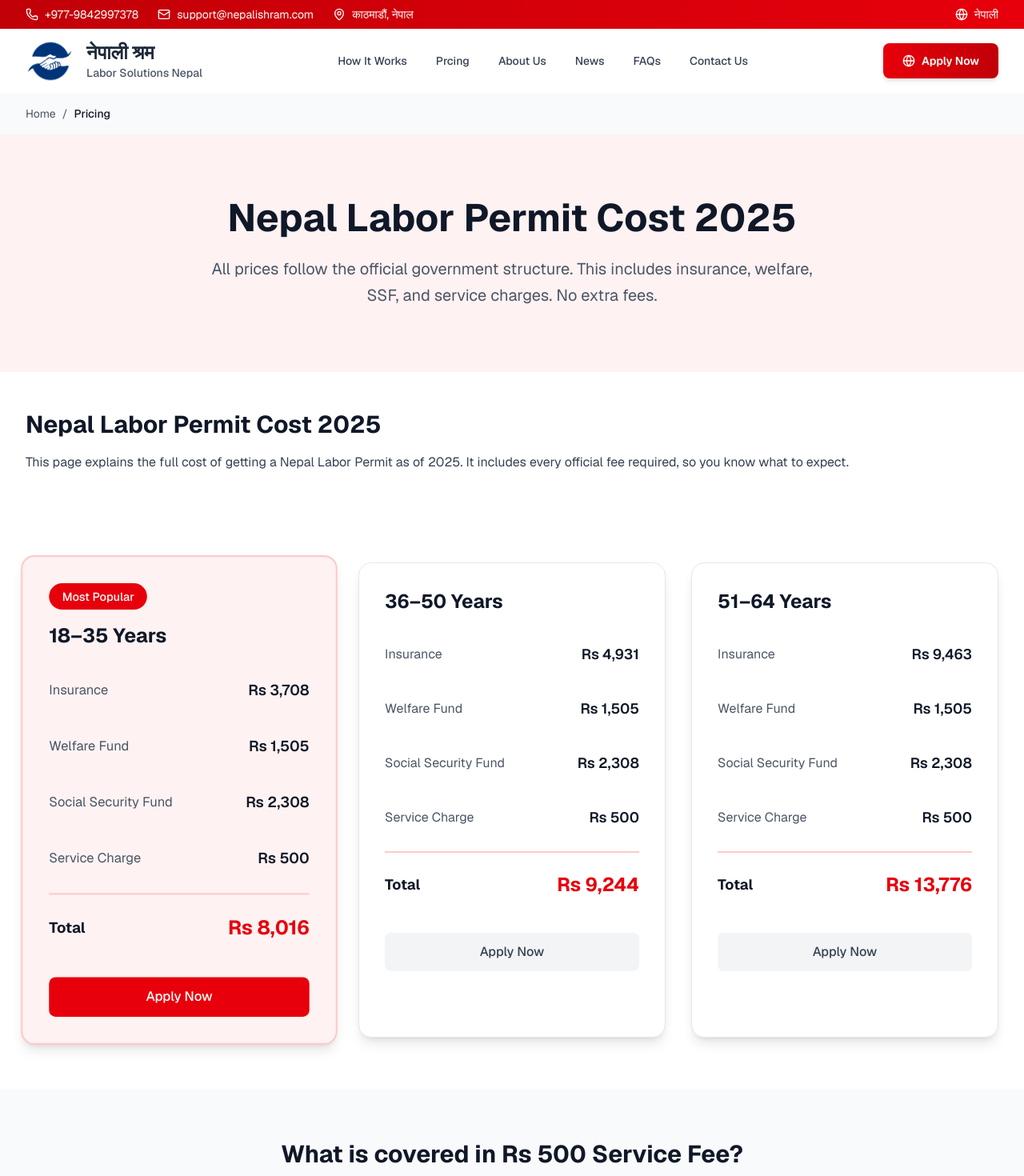
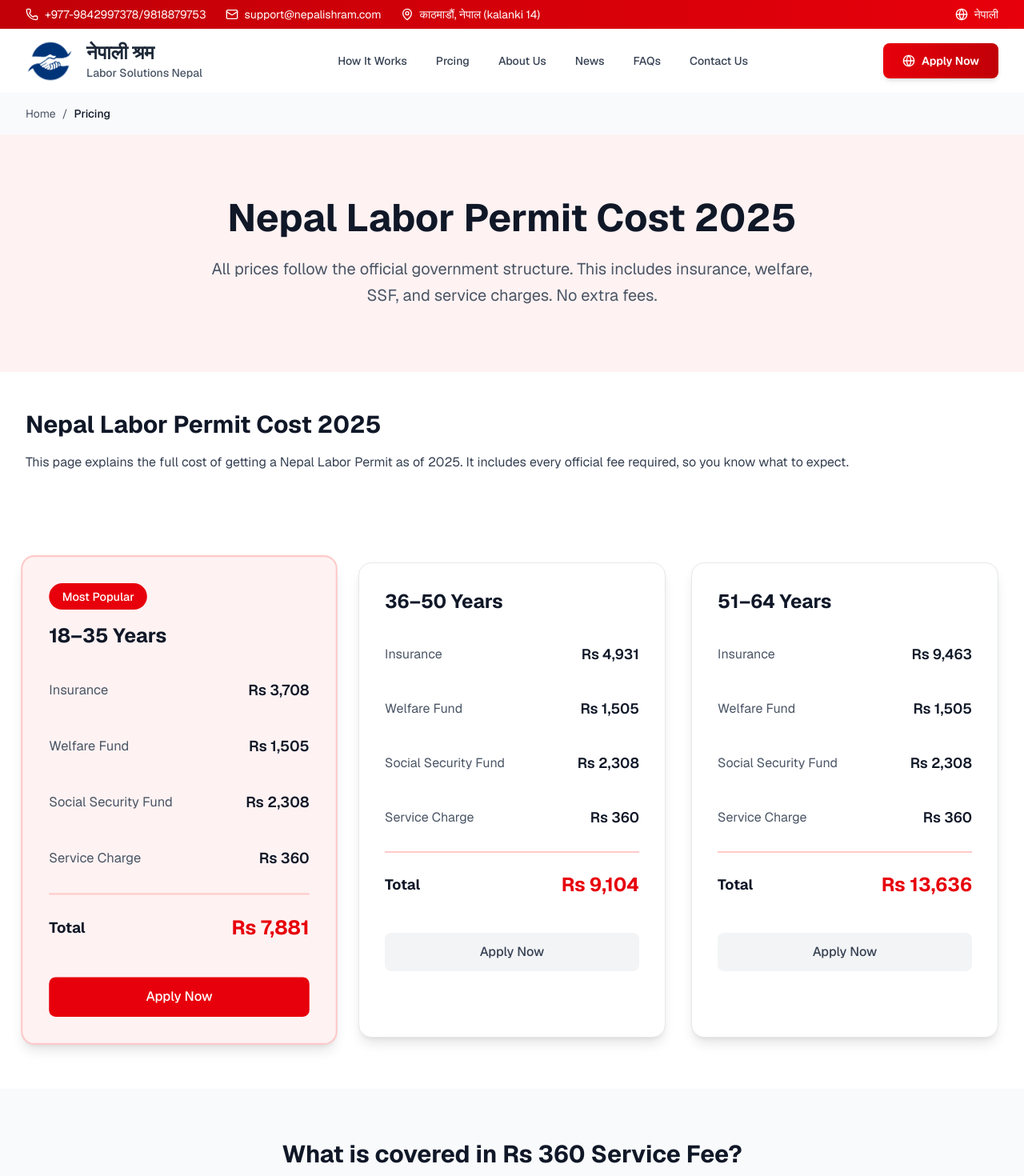
Before and after one commit to crizanp/landingpage, a Next.js app: page /pricing in a window 1280 px wide. Shown: the top 1470 px of the page at 80% size. Built offline with nearby package versions, Linux system fonts and the light colour scheme.

Commit message:
learn more updatd

```diff
--- a/components/Navbar.js
+++ b/components/Navbar.js
@@ -54,7 +54,7 @@ const Navbar = ({ language, toggleLanguage }) => {
                         <div className="hidden md:flex items-center space-x-6">
                             <div className="flex items-center space-x-2">
                                 <Phone className="w-4 h-4" />
-                                <span>+977-9842997378</span>
+                                <span>+977-9842997378/9818879753</span>
                             </div>
                             <div className="flex items-center space-x-2">
                                 <Mail className="w-4 h-4" />
@@ -62,7 +62,7 @@ const Navbar = ({ language, toggleLanguage }) => {
                             </div>
                             <div className="flex items-center space-x-2">
                                 <MapPin className="w-4 h-4" />
-                                <span>काठमाडौं, नेपाल</span>
+                                <span>काठमाडौं, नेपाल (kalanki 14)</span>
                             </div>
                         </div>
                         <div className="flex items-center space-x-2">
--- a/pages/about.js
+++ b/pages/about.js
@@ -144,7 +144,7 @@ const AboutUsPage = () => {
 
             // Hero Section
             heroTitle: "Empowering Nepali Workers Worldwide",
-            heroDescription: "We are dedicated to providing seamless, efficient, and reliable labor permit services to Nepali workers seeking employment opportunities abroad.",
+            heroDescription: "We are dedicated to providing smooth, efficient, and reliable labor permit services to Nepali workers seeking job opportunities abroad. And I wish to be a part of your future with us too! Your dreams and efforts truly matter — and we’ll always be here to support you. May your trust and love stay with our service, always working for the well-being of every hardworking soul.",
 
             // Mission & Vision
             mission: {
@@ -231,7 +231,7 @@ const AboutUsPage = () => {
 
             // Hero Section
             heroTitle: "विश्वव्यापी नेपाली श्रमिकहरूलाई सशक्त बनाउँदै",
-            heroDescription: "हामी विदेशमा रोजगारीका अवसरहरू खोज्ने नेपाली श्रमिकहरूलाई निर्बाध, कुशल र भरपर्दो श्रम अनुमति सेवाहरू प्रदान गर्न समर्पित छौं।",
+            heroDescription: "हामी विदेशमा रोजगारीका अवसरहरू खोज्ने नेपाली श्रमिकहरूलाई निर्बाध, कुशल र भरपर्दो श्रम अनुमति सेवाहरू प्रदान गर्न समर्पित छौं। र हामी प्रति तपाईंहरूको भविष्यमा म पनि सहभागी हुन चाहन्छु। तपाईंहरूको प्रयास र योजनामा हाम्रो साथ र सहयोग निरन्तर रहनेछ। श्रमिकहरूको भलाइका लागि समर्पित हाम्रो सेवामा तपाईंहरूको साथ र विश्वास सधैं रहोस्।",
 
             // Mission & Vision
             mission: {
--- a/pages/pricing.js
+++ b/pages/pricing.js
@@ -20,10 +20,10 @@ const PricingPage = () => {
     const seoContent = {
         en: {
             title: "Nepal Labor Permit Pricing - श्रम स्वीकृति Cost by Age Group | Nepal Shram",
-            description: "Check transparent pricing for Nepal Labor Permit (श्रम स्वीकृति) by age group. Rs 8,016 (18-35 years), Rs 9,239 (36-50 years), Rs 13,776 (51-64 years). Includes insurance, welfare fund, SSF.",
+            description: "Check transparent pricing for Nepal Labor Permit (श्रम स्वीकृति) by age group. Rs 7,881 (18-35 years), Rs 9,239 (36-50 years), Rs 13,636 (51-64 years). Includes insurance, welfare fund, SSF.",
             keywords: "nepal labor permit cost, श्रम स्वीकृति price, nepal shram pricing, labor permit fees nepal, foreign employment cost nepal, shram swikriti fees, nepal labor department fees, overseas employment cost",
             ogTitle: "Nepal Labor Permit Pricing - Age-wise Cost for श्रम स्वीकृति",
-            ogDescription: "Transparent pricing for Nepal Labor Permit applications. Age-based fees from Rs 8,016 to Rs 13,776. Includes insurance, welfare fund, and SSF contributions.",
+            ogDescription: "Transparent pricing for Nepal Labor Permit applications. Age-based fees from Rs 7,881 to Rs 13,636. Includes insurance, welfare fund, and SSF contributions.",
             canonicalUrl: "https://nepalishram.com/pricing"
         },
         np: {
@@ -121,15 +121,15 @@ const PricingPage = () => {
                 "name": "What is the cost of Nepal Labor Permit for different age groups?",
                 "acceptedAnswer": {
                     "@type": "Answer",
-                    "text": "The cost varies by age: Rs 8,016 for ages 18-35, Rs 9,239 for ages 36-50, and Rs 13,776 for ages 51-64. This includes insurance, welfare fund, SSF, and service charges."
+                    "text": "The cost varies by age: Rs 7,881 for ages 18-35, Rs 9,239 for ages 36-50, and Rs 13,636 for ages 51-64. This includes insurance, welfare fund, SSF, and service charges."
                 }
             },
             {
                 "@type": "Question",
-                "name": "What is included in the Rs 500 service charge?",
+                "name": "What is included in the Rs 360 service charge?",
                 "acceptedAnswer": {
                     "@type": "Answer",
-                    "text": "The Rs 500 service charge includes complete documentation assistance, government liaison support, status tracking, 24/7 customer support, and fast processing guarantee."
+                    "text": "The Rs 360 service charge includes complete documentation assistance, government liaison support, status tracking, 24/7 customer support, and fast processing guarantee."
                 }
             },
             {
@@ -172,8 +172,8 @@ const PricingPage = () => {
                         { name: "Insurance", price: "Rs 3,708" },
                         { name: "Welfare Fund", price: "Rs 1,505" },
                         { name: "Social Security Fund", price: "Rs 2,308" },
-                        { name: "Service Charge", price: "Rs 500" },
-                        { name: "Total", price: "Rs 8,016", highlight: true }
+                        { name: "Service Charge", price: "Rs 360" },
+                        { name: "Total", price: "Rs 7,881", highlight: true }
                     ]
                 },
                 {
@@ -183,8 +183,8 @@ const PricingPage = () => {
                         { name: "Insurance", price: "Rs 4,931" },
                         { name: "Welfare Fund", price: "Rs 1,505" },
                         { name: "Social Security Fund", price: "Rs 2,308" },
-                        { name: "Service Charge", price: "Rs 500" },
-                        { name: "Total", price: "Rs 9,244", highlight: true }
+                        { name: "Service Charge", price: "Rs 360" },
+                        { name: "Total", price: "Rs 9,104", highlight: true }
                     ]
                 },
                 {
@@ -194,8 +194,8 @@ const PricingPage = () => {
                         { name: "Insurance", price: "Rs 9,463" },
                         { name: "Welfare Fund", price: "Rs 1,505" },
                         { name: "Social Security Fund", price: "Rs 2,308" },
-                        { name: "Service Charge", price: "Rs 500" },
-                        { name: "Total", price: "Rs 13,776", highlight: true }
+                        { name: "Service Charge", price: "Rs 360" },
+                        { name: "Total", price: "Rs 13,636", highlight: true }
                     ]
                 }
             ],
@@ -208,7 +208,7 @@ const PricingPage = () => {
                 "Secure online payment"
             ],
             additionalInfo: {
-                title: "What is covered in Rs 500 Service Fee?",
+                title: "What is covered in Rs 360 Service Fee?",
                 description: "Full support from form fill-up to approval. No confusion. No hidden cost."
             },
             cta: {
@@ -411,16 +411,16 @@ const PricingPage = () => {
                     </p>
                     <h2>Labor Permit Cost by Age Group:</h2>
                     <ul>
-                        <li>Ages 18-35: Rs 8,016 (Most Popular)</li>
+                        <li>Ages 18-35: Rs 7,881 (Most Popular)</li>
                         <li>Ages 36-50: Rs 9,239</li>
-                        <li>Ages 51-64: Rs 13,776</li>
+                        <li>Ages 51-64: Rs 13,636</li>
                     </ul>
                     <h3>Whats Included:</h3>
                     <ul>
                         <li>Insurance Premium (varies by age)</li>
                         <li>Welfare Fund: Rs 1,505</li>
                         <li>Social Security Fund (SSF): Rs 2,308</li>
-                        <li>Professional Service Charge: Rs 500</li>
+                        <li>Professional Service Charge: Rs 360</li>
                     </ul>
                     <h3>Professional Services Include:</h3>
                     <ul>
```
